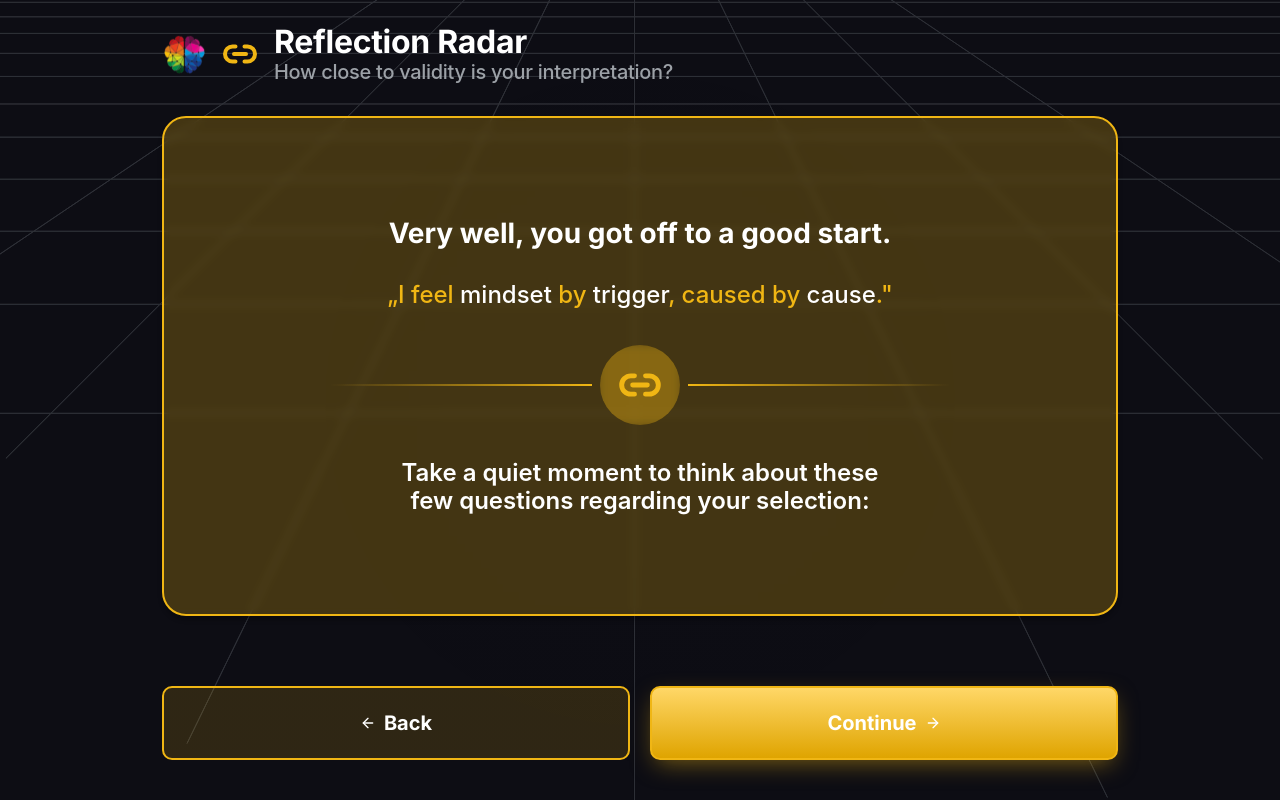
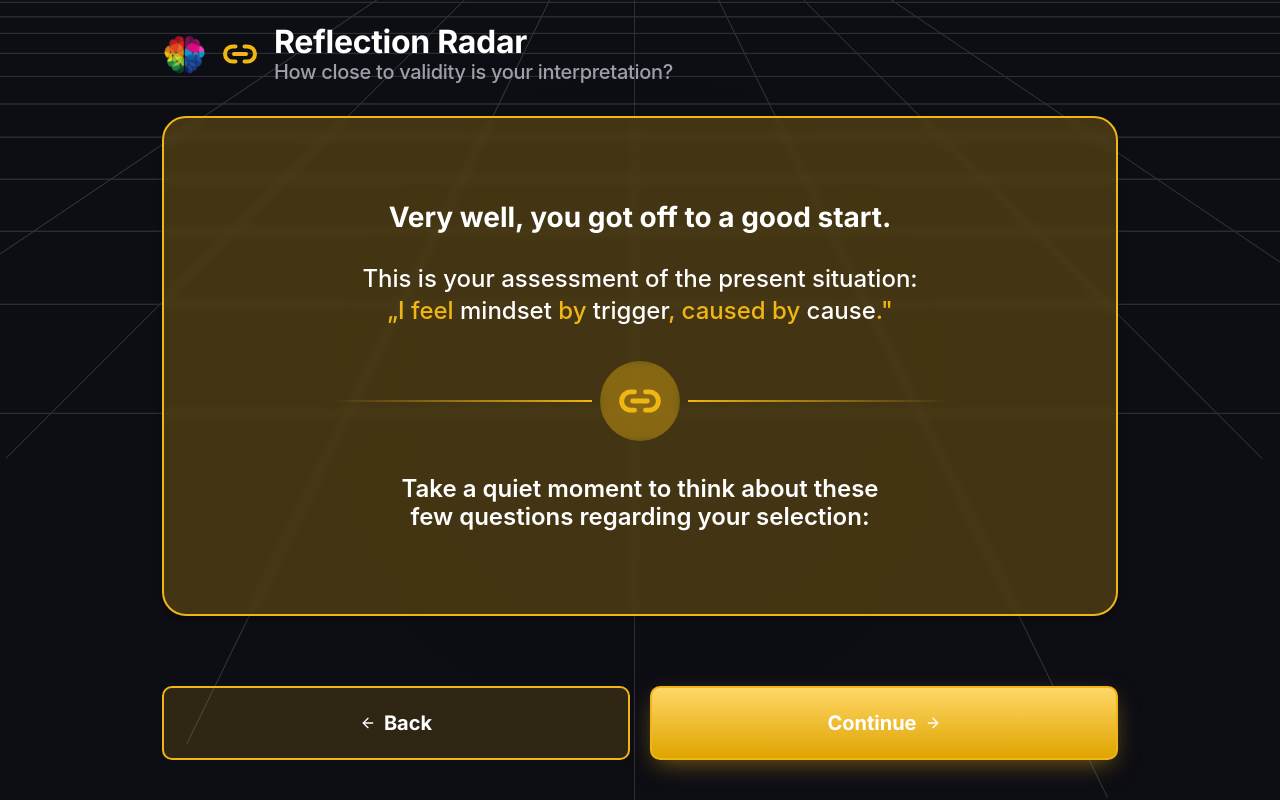
Before and after one commit to HafizAbeer/mind-set-1, a React (Vite) app: page /reflection in a window 1280 px wide. Built offline with nearby package versions, Linux system fonts and the light colour scheme; a web font is replaced by a local one.

Commit message:
Reflection Radar: add "This is your assessment of the present situation:" line above the mindset quote

```diff
--- a/src/pages/ReflectionRadar.jsx
+++ b/src/pages/ReflectionRadar.jsx
@@ -18,6 +18,11 @@ const ReflectionRadar = () => {
         moduleSubtitle="How close to validity is your interpretation?"
         stepTitle="Very well, you got off to a good start."
         description={
+          <>
+          <span style={{ color: '#FFFFFF' }}>
+            This is your assessment of the present situation:
+          </span>
+          <br />
           <span style={{ color: '#F0B614' }}>
             „
             {(() => {
@@ -32,6 +37,7 @@ const ReflectionRadar = () => {
             })()}
             , caused by <span style={{ color: '#FFFFFF' }}>{causeLabel}</span>."<br />
           </span>
+          </>
         }
         footerTitle={null}
         footerText={
```
